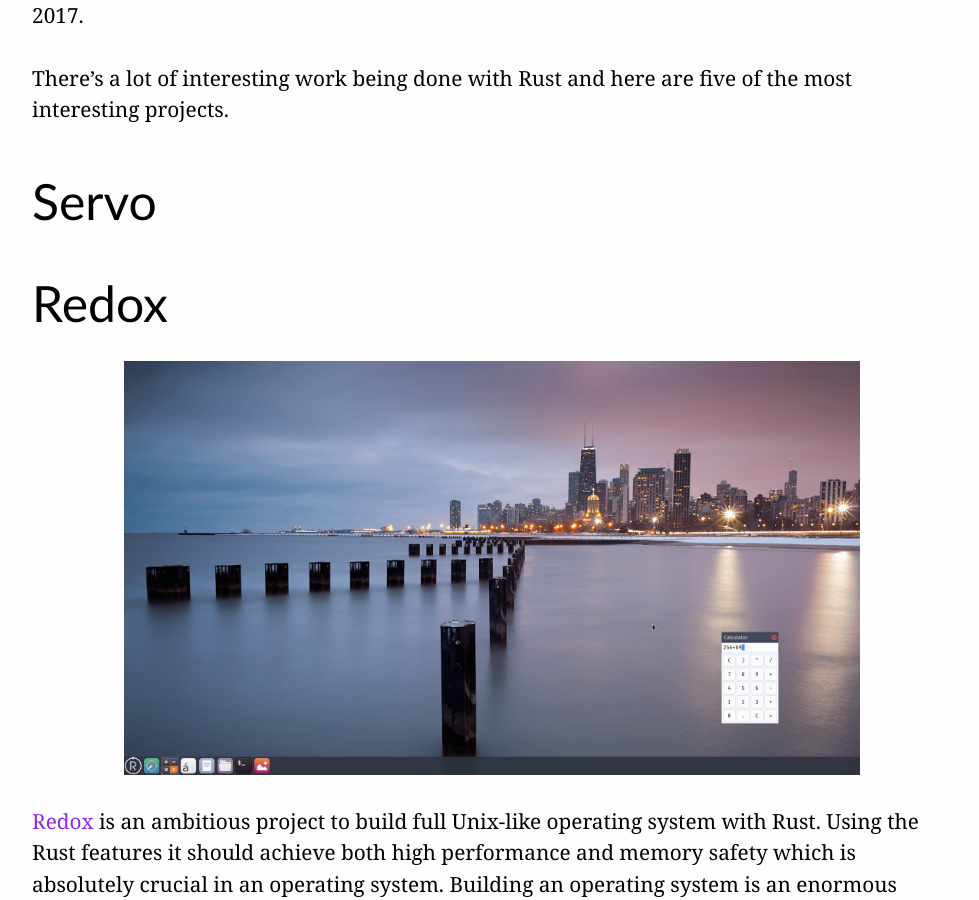
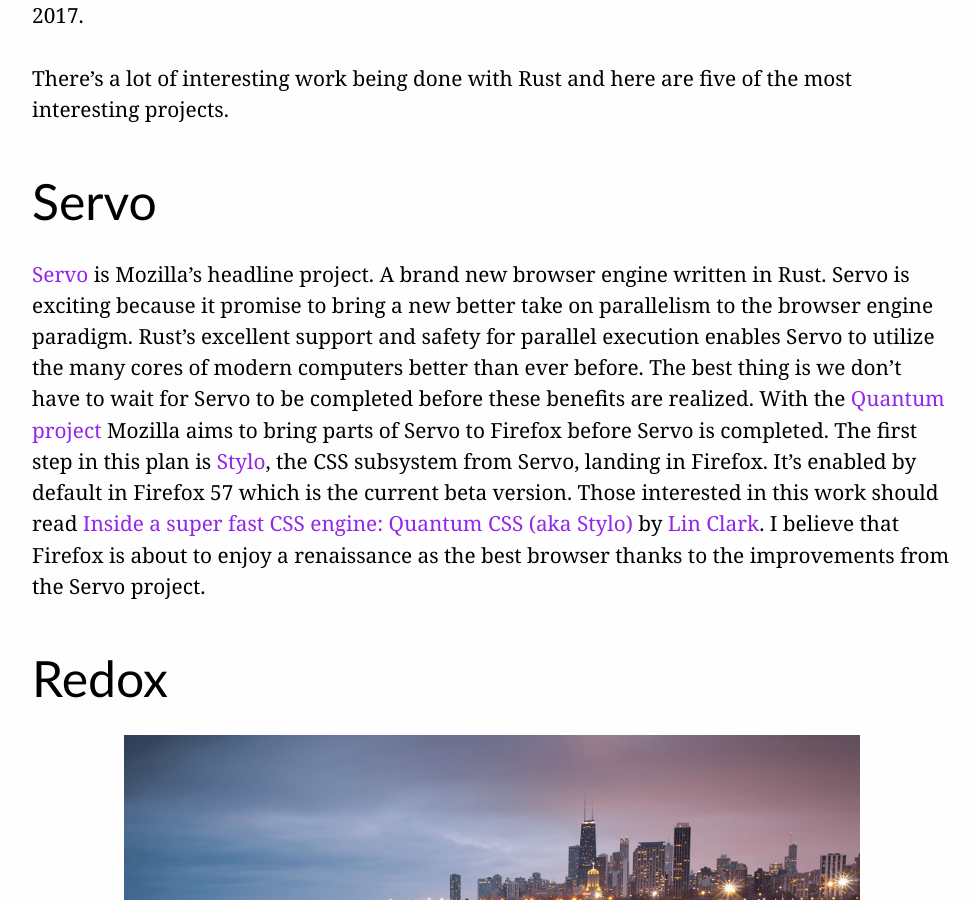
Before and after one commit to k0nserv/hugotunius.se, a Jekyll site: the page built from _posts/2017-10-22-5-awesome-rust-projects.md, in a window 1280 px wide and 900 px high, scrolled down 407 px. Shown: the whole window, without its empty margins (148-1127 px from the left). Built offline with Jekyll 4.4.1, drawn with Linux system fonts in a browser that asks for light colours.

Commit message:
[5-awesome-rust] Reinstate Servo section

```diff
--- a/_posts/2017-10-22-5-awesome-rust-projects.md
+++ b/_posts/2017-10-22-5-awesome-rust-projects.md
@@ -5,7 +5,6 @@
 date: 2017-10-22
 description: >
   Rust has been around for 7 years now and a lot of cool software is being creeated with the langauge. This is an overview of 5 awesome project written in Rust.
-
 ---
 
 A pet project by Mozilla employee [Graydon Hoare](https://twitter.com/graydon_pub) that grew to be one of Mozilla's most important endeavours, The [rust](https://www.rust-lang.org/en-US/) language was first announced in 2010. It was voted "most loved programming language" in the Stack Overflow developer survey in both 2016 and 2017.
@@ -13,6 +12,9 @@
 There's a lot of interesting work being done with Rust and here are five of the  most interesting projects.
 
 ## Servo
+
+[Servo](https://servo.org/) is Mozilla's headline project. A brand new browser engine written in Rust. Servo is exciting because it promise to bring a new better take on parallelism to the browser engine paradigm. Rust's excellent support and safety for parallel execution enables Servo to utilize the many cores of modern computers better than ever before. The best thing is we don't have to wait for Servo to be completed before these benefits are realized. With the [Quantum project](https://wiki.mozilla.org/Quantum) Mozilla aims to bring parts of Servo to Firefox before Servo is completed. The first step in this plan is [Stylo](https://wiki.mozilla.org/Quantum/Stylo), the CSS subsystem from Servo, landing in Firefox. It's enabled by default in Firefox 57 which is the current beta version. Those interested in this work should read [Inside a super fast CSS engine: Quantum CSS (aka Stylo)](https://hacks.mozilla.org/2017/08/inside-a-super-fast-css-engine-quantum-css-aka-stylo/) by [Lin Clark](https://twitter.com/linclark). I believe that Firefox is about to enjoy a renaissance as the best browser thanks to the improvements from the Servo project.
+
 
 ## Redox
 
```
Also changed, not shown: img/awesome-rust-projects/alacritty.png.
